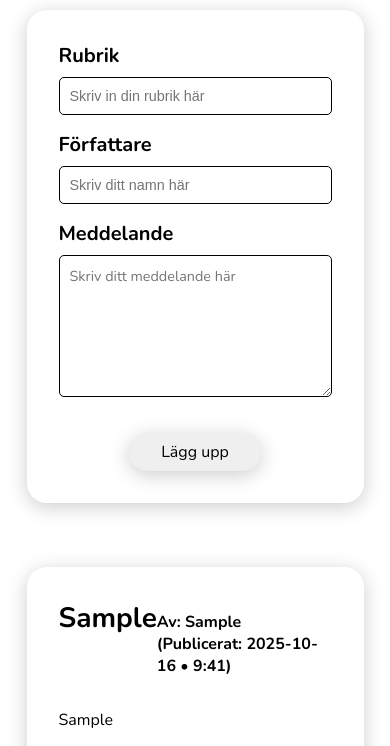
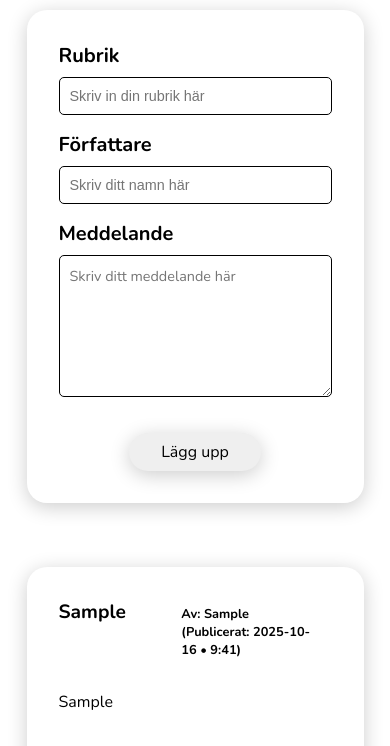
Before and after one commit to bouchardhenry/Frontend-1-Blogg, a plain HTML site: page index.html in a window 390 px wide. Both pictures are taken after typing "Sample", "Sample", "Sample" into the empty fields and a click on the button "Lägg upp". Shown: the part 97-843 px from the top of the page. Drawn offline with nearby package versions, Linux system fonts and the light colour scheme.

Commit message:
added responsive media query adjustements

```diff
--- a/style.css
+++ b/style.css
@@ -253,4 +253,21 @@ textarea {
     .input-info-child {
         width: 100%;
     }
+
+    .titleDiv {
+        font-size: 1.2rem;
+        margin-right: 0.5rem;
+    }
+
+    .usernameDiv {
+        margin-left: 0.5rem;
+        overflow-wrap: anywhere;
+        white-space: normal;
+        max-width: 50%;
+        font-size: 0.8rem;
+    }
+
+    .commentInput {
+        width: 95%;
+    }
 }
```
